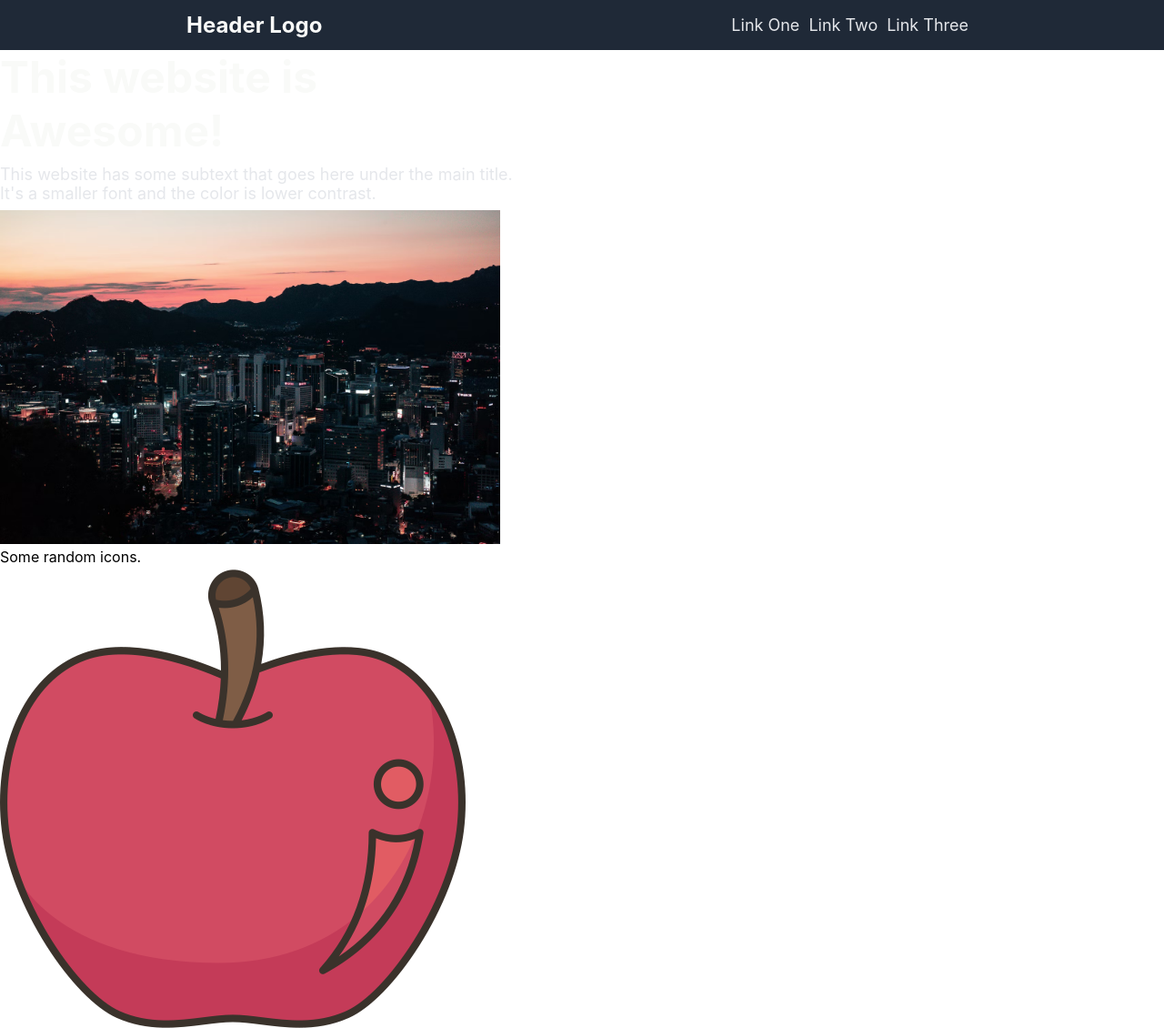
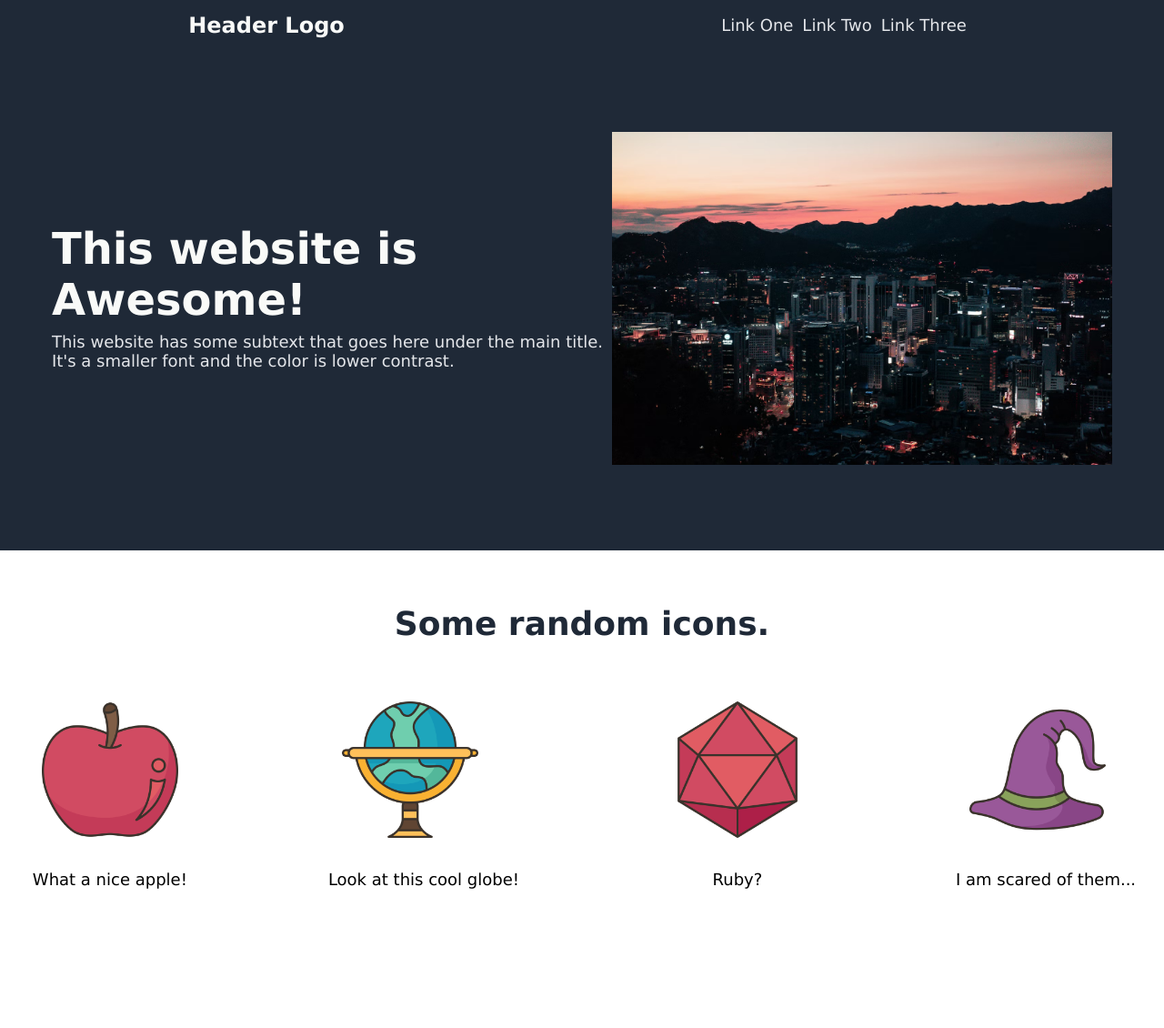
Before and after one commit to renatoka/landing-page, a plain HTML site: page index.html in a window 1280 px wide. Shown: the top 1130 px of the page at 91% size. After the commit the page ends 977 px from the top, so only its background shows below. Drawn offline with Linux system fonts and the light colour scheme.

Commit message:
Reorganize all code to make it easier to read.

```diff
--- a/style.css
+++ b/style.css
@@ -1,7 +1,10 @@
 body {
     margin: 0;
-    font-family: -apple-system, BlinkMacSystemFont, 'Segoe UI', Roboto, Oxygen, Ubuntu, Cantarell, 'Open Sans', 'Helvetica Neue', sans-serif;
+    font-family:Verdana, Geneva, Tahoma, sans-serif
+}
 
+ul {
+    padding: 0;
 }
 
 a {
@@ -16,22 +19,14 @@ span {
     display: block;
 }
 
-
-.button1 {
-    background-color: #3882f6;
-    border-radius: 8px;
-    font-family: -apple-system, BlinkMacSystemFont, 'Segoe UI', Roboto, Oxygen, Ubuntu, Cantarell, 'Open Sans', 'Helvetica Neue', sans-serif;
-    color: white;
-    font-weight: bold;
-    font-size: 15px;
-    padding: 2px 12px 2px 12px;
-  }
-
 .link{
     font-size: 18px;
     color: #E5E7EB;
     margin-right: 10px;
 }
+
+
+/* Header section starts here */
 
 .header{
     display: flex;
@@ -53,22 +48,31 @@ span {
     padding: 10px;
 }
 
-.body {
+/* Header section ends here */
+
+/* Main content section starts here */
+
+.container {
+    margin-right: 10px;
+    display: flex;
+    flex-direction: column;
+}
+
+.main-content {
     display: flex;
     justify-content: center;
     align-items: center;
-    width: 100%;
-    height: 450px;
+    height: 500px;
     background-color: #1F2937;
+    padding: 25px;
 }
 
-.container .title {
+.title {
     font-size: 48px;
     font-weight: bolder;
     color: #F9FAF8;
 }
-
-.container .title-text {
+.title-text {
     font-size: 18px;
     color: #E5E7EB;
 }
@@ -76,3 +80,46 @@ span {
 .title, .title-text{
     margin-bottom: -10px;
 }
+
+/* Main content section ends here */
+
+/* "Second-content" section  starts here */
+
+
+.second-content{
+    display: flex;
+    justify-content: center;
+    align-items: center;
+    flex-direction: column;
+}
+
+.title1 {
+    font-size: 36px;
+    font-weight: bolder;
+    color: #1F2937;
+    margin-top: 60px;
+}
+
+.images {
+    display: flex;
+    flex: 1 1 auto;
+    justify-content: center;
+    margin-top: 50px;
+    gap: 150px;
+}
+
+.icon {
+    width: 150px;
+    height: auto;
+    padding: 15px;
+    padding-bottom: 35px;
+    display: flex;
+}
+
+.icon-text {
+    font-size: 18px;
+}
+
+.image {
+    text-align: center;
+}
```
